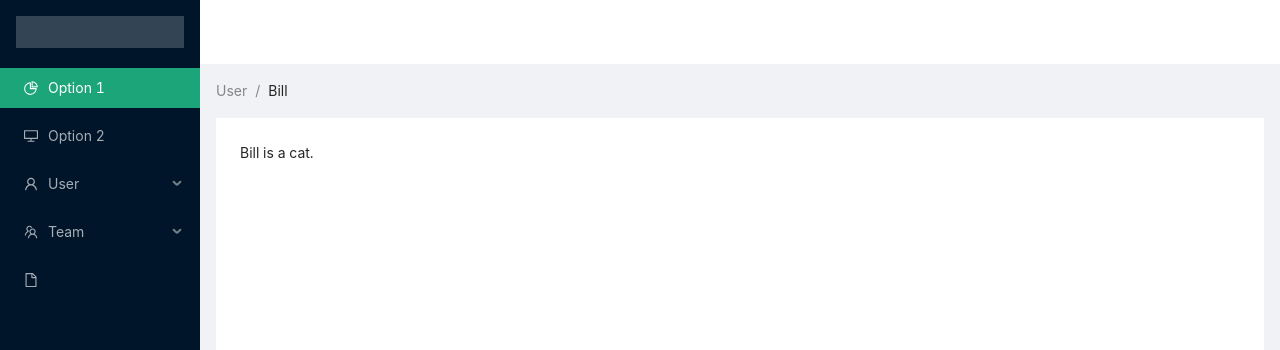
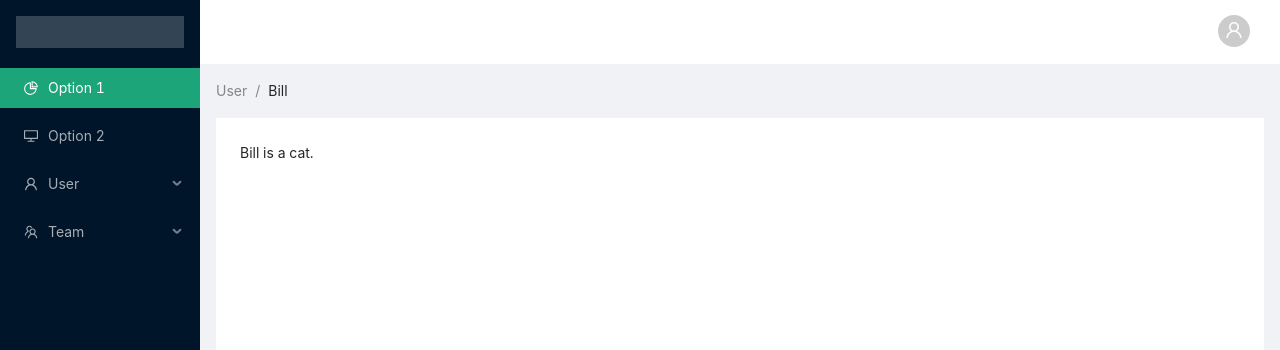
Before and after one commit to redtomato0129/idurar-erp-crm, a React (Create React App) app: page / in a window 1280 px wide. Shown: the top 350 px of the page. Built offline with nearby package versions, Linux system fonts and the light colour scheme.

Commit message:
add notFound pagea , fix menu , account dropdown

```diff
--- a/src/App.less
+++ b/src/App.less
@@ -21,6 +21,15 @@
   pointer-events: none;
 }
 
+.ant-avatar {
+  float: right;
+  margin-right: 30px;
+  margin-top: 15px;
+}
+
+.ant-dropdown-menu {
+  border-radius: 6px;
+}
 @media (prefers-reduced-motion: no-preference) {
   .App-logo {
     animation: App-logo-spin infinite 20s linear;
--- a/src/views/NotFound.js
+++ b/src/views/NotFound.js
@@ -1,5 +1,13 @@
 import React from "react";
-import DashboardLayout from "./DashboardLayout";
-const NotFound = () => <p>Not found </p>;
+import { Button, Result } from "antd";
+// import DashboardLayout from "./DashboardLayout";
 
+const NotFound = () => (
+  <Result
+    status="404"
+    title="404"
+    subTitle="Sorry, the page you visited does not exist."
+    extra={<Button type="primary">Back Home</Button>}
+  />
+);
 export default NotFound;
--- a/src/views/mixins/HeaderContent.js
+++ b/src/views/mixins/HeaderContent.js
@@ -1,10 +1,42 @@
 import React from "react";
-import { Layout } from "antd";
-
+import { Layout, Avatar, Menu, Dropdown, Button } from "antd";
+import { UserOutlined } from "@ant-design/icons";
 const { Header } = Layout;
 
+const menu = (
+  <Menu>
+    <Menu.Item>
+      <a
+        target="_blank"
+        rel="noopener noreferrer"
+        href="http://www.alipay.com/"
+      >
+        1st menu item
+      </a>
+    </Menu.Item>
+    <Menu.Item>
+      <a
+        target="_blank"
+        rel="noopener noreferrer"
+        href="http://www.taobao.com/"
+      >
+        2nd menu item
+      </a>
+    </Menu.Item>
+    <Menu.Item>
+      <a target="_blank" rel="noopener noreferrer" href="http://www.tmall.com/">
+        3rd menu item
+      </a>
+    </Menu.Item>
+  </Menu>
+);
+
 const HeaderContent = () => (
-  <Header className="site-layout-background" style={{ padding: 0 }} />
+  <Header className="site-layout-background" style={{ padding: 0 }}>
+    <Dropdown overlay={menu} placement="bottomRight" arrow>
+      <Avatar icon={<UserOutlined />} />
+    </Dropdown>
+  </Header>
 );
 
 export default HeaderContent;
--- a/src/views/mixins/Navigation.js
+++ b/src/views/mixins/Navigation.js
@@ -1,4 +1,4 @@
-import React from "react";
+import React, { useState } from "react";
 import { Layout, Menu } from "antd";
 import {
   DesktopOutlined,
@@ -11,20 +11,16 @@ import {
 const { Sider } = Layout;
 const { SubMenu } = Menu;
 
-// class SiderDemo extends React.Component {
-//   state = {
-//     collapsed: false,
-//   };
-
-//   onCollapse = (collapsed) => {
-//     console.log(collapsed);
-//     this.setState({ collapsed });
-//   };
-// }
-
 function Navigation() {
+  const [collapsed, setCollapsed] = useState(false);
   return (
-    <Sider collapsible>
+    <Sider
+      collapsible
+      collapsed={collapsed}
+      onCollapse={() => {
+        setCollapsed(!collapsed);
+      }}
+    >
       <div className="logo" />
       <Menu theme="dark" defaultSelectedKeys={["1"]} mode="inline">
         <Menu.Item key="1" icon={<PieChartOutlined />}>
@@ -42,7 +38,6 @@ function Navigation() {
           <Menu.Item key="6">Team 1</Menu.Item>
           <Menu.Item key="8">Team 2</Menu.Item>
         </SubMenu>
-        <Menu.Item key="9" icon={<FileOutlined />} />
       </Menu>
     </Sider>
   );
```
Also changed, not shown: src/views/StorePicker.js (deleted, +0 -23 lines).
